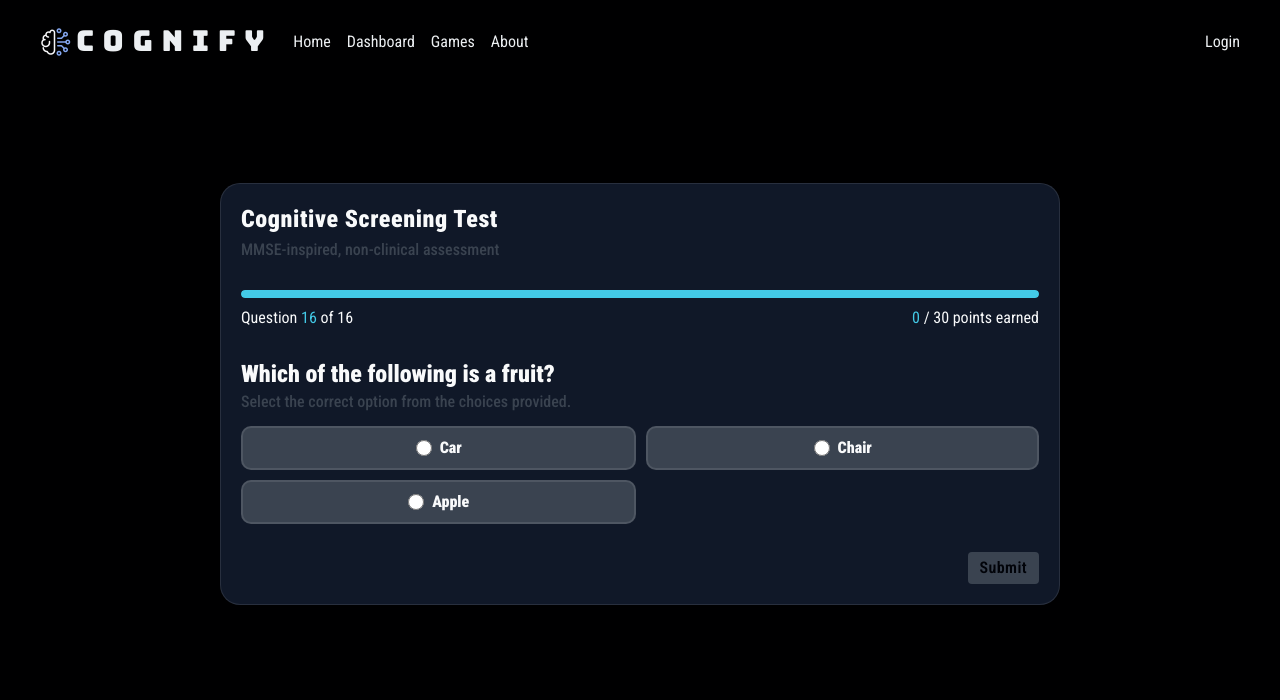
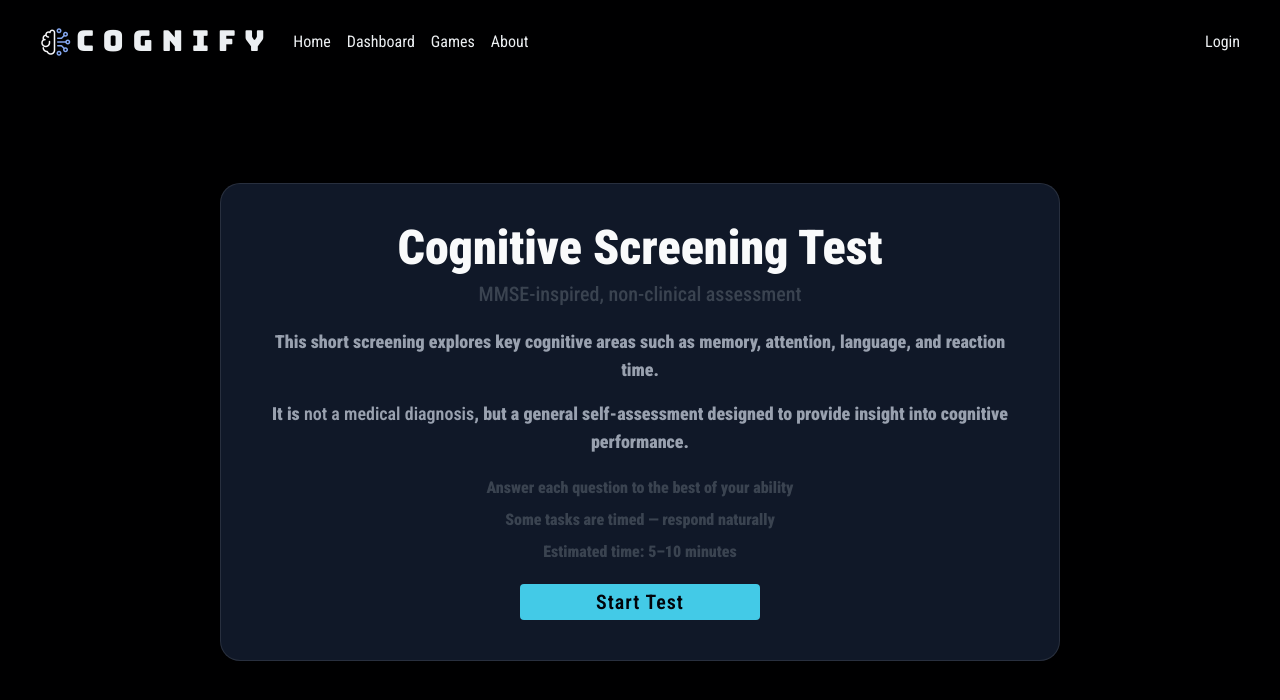
Before and after one commit to davidrapu/Cognify, a React (Vite) app in the folder frontend/: page /quiz in a window 1280 px wide. Shown: the top 700 px of the page. Built offline with nearby package versions, Linux system fonts and the light colour scheme.

Commit message:
quiz states

```diff
--- a/frontend/src/pages/Quiz/QuizCard.tsx
+++ b/frontend/src/pages/Quiz/QuizCard.tsx
@@ -1,25 +1,25 @@
-import React, {useState } from "react";
+import React, { useState } from "react";
 import Progress from "../../components/ui/progress";
 import quizInfo from "../../data/quizInfo.json";
 import { Question } from "./Question/Question";
 import type { QuizState, QuizAction } from "../../hooks/useQuizReducer";
 import Button from "@/components/Button";
+import ScoreMeter from "@/components/ScoreMeter";
 
 interface QuizCardProps {
   state: QuizState;
   dispatch: React.Dispatch<QuizAction>;
-};
+}
 
 export default function QuizCard({ state, dispatch }: QuizCardProps) {
-
   const questionObj = quizInfo.questions.find(
-    (question) => question.id === state.currentQuestion
+    (question) => question.id === state.currentQuestion,
   );
   const [userInput, setUserInput] = useState("");
   const [isAknowledged, setIsAknowledged] = useState(false);
 
   const handleClick = () => {
-    console.log(userInput)
+    console.log(userInput);
     dispatch({
       type: "increaseTotalPoints",
       payload: questionObj?.points || 0,
@@ -33,13 +33,62 @@ export default function QuizCard({ state, dispatch }: QuizCardProps) {
       type: "increaseTotalPoints",
       payload: questionObj?.points || 0,
     });
-    dispatch({type: 'end'})
-  }
+    dispatch({ type: "end" });
+  };
+
+  const startQuiz = () => {
+    dispatch({ type: "start" });
+  };
+
+  const endQuiz = () => {
+    // Give them their score
+    // Give them an option to try again or continue
+    // Reset in both occasions. So dont reset at end but after end
+
+    // End the quiz
+    dispatch({ type: "end" });
+  };
 
   if (!questionObj) return null;
 
   return (
-    <div className="container bg-card text-card-foreground w-210 p-5 rounded-[20px] font-black flex flex-col gap-y-7 border border-white/10 ">
+    <div className="container bg-card text-card-foreground w-210 p-10 rounded-[20px] font-black border border-white/10 ">
+      {state.quizState === "intro" && (
+        <div className="container max-w-3xl space-y-5 text-center">
+          <div className="space-y-2">
+            <h1 className="text-5xl font-black">{quizInfo.testName}</h1>
+            <p className="text-secondary font-medium text-xl">
+              {quizInfo.description}
+            </p>
+          </div>
+
+          <div className="space-y-4 text-lg text-muted-foreground">
+            <p>
+              This short screening explores key cognitive areas such as memory,
+              attention, language, and reaction time.
+            </p>
+
+            <p>
+              It is{" "}
+              <span className="font-semibold">not a medical diagnosis</span>,
+              but a general self-assessment designed to provide insight into
+              cognitive performance.
+            </p>
+          </div>
+          <ul className="space-y-2 text-base text-secondary">
+            <li> Answer each question to the best of your ability</li>
+            <li>Some tasks are timed — respond naturally</li>
+            <li>Estimated time: 5–10 minutes</li>
+          </ul>
+
+          <Button className="text-xl w-60 tracking-wider" onClick={startQuiz}>
+            Start Test
+          </Button>
+        </div>
+      )}
+
+      {state.quizState === "active" && (
+        <div className="container flex flex-col gap-y-7  ">
           <div className="flex flex-col gap-y-1">
             <h1 className="text-2xl tracking-wide font-black m-0 leading-tight">
               {quizInfo.testName}
@@ -47,7 +96,10 @@ export default function QuizCard({ state, dispatch }: QuizCardProps) {
             <p className="text-secondary font-medium">{quizInfo.description}</p>
           </div>
           <div className="flex flex-col gap-y-2">
-        <Progress value={state.currentQuestion} max={quizInfo.totalQuestions} />
+            <Progress
+              value={state.currentQuestion}
+              max={quizInfo.totalQuestions}
+            />
             <div className="flex justify-between font-normal">
               <span>
                 Question{" "}
@@ -71,9 +123,7 @@ export default function QuizCard({ state, dispatch }: QuizCardProps) {
             (questionObj?.id < 16 ? (
               <Button
                 disabled={userInput.trim() === ""}
-            className={
-              "self-end"
-            }
+                className={"self-end"}
                 onClick={handleClick}
               >
                 Next
@@ -81,14 +131,36 @@ export default function QuizCard({ state, dispatch }: QuizCardProps) {
             ) : (
               <Button
                 disabled={userInput.trim() === ""}
-            className={
-              "self-end"
-            }
-            onClick={handleSubmit}
+                className={"self-end"}
+                onClick={endQuiz}
               >
                 Submit
               </Button>
             ))}
         </div>
+      )}
+      {state.quizState === "finish" && (
+        <div className="flex flex-col items-center gap-y-3">
+          <div className="w-full">
+            <p className="underline decoration-primary text-2xl">
+              Assessment Complete
+            </p>
+            <p className="font-medium text-xl text-primary">
+              Thank you for completing the cognitive screening.
+            </p>
+          </div>
+          <div className="space-y-3 w-full">
+            <p className=" underline decoration-primary text-xl ">Results</p>
+            <p className="text-destructive font-semibold text-sm">
+              This screening provides a general snapshot of cognitive
+              performance at one point in time. Results should be interpreted
+              cautiously and in context.
+            </p>
+            <ScoreMeter score={27} />
+            {/* Use progress bar */}
+          </div>
+        </div>
+      )}
+    </div>
   );
 }
```
Lines whose indentation alone changed are shown as unchanged.
